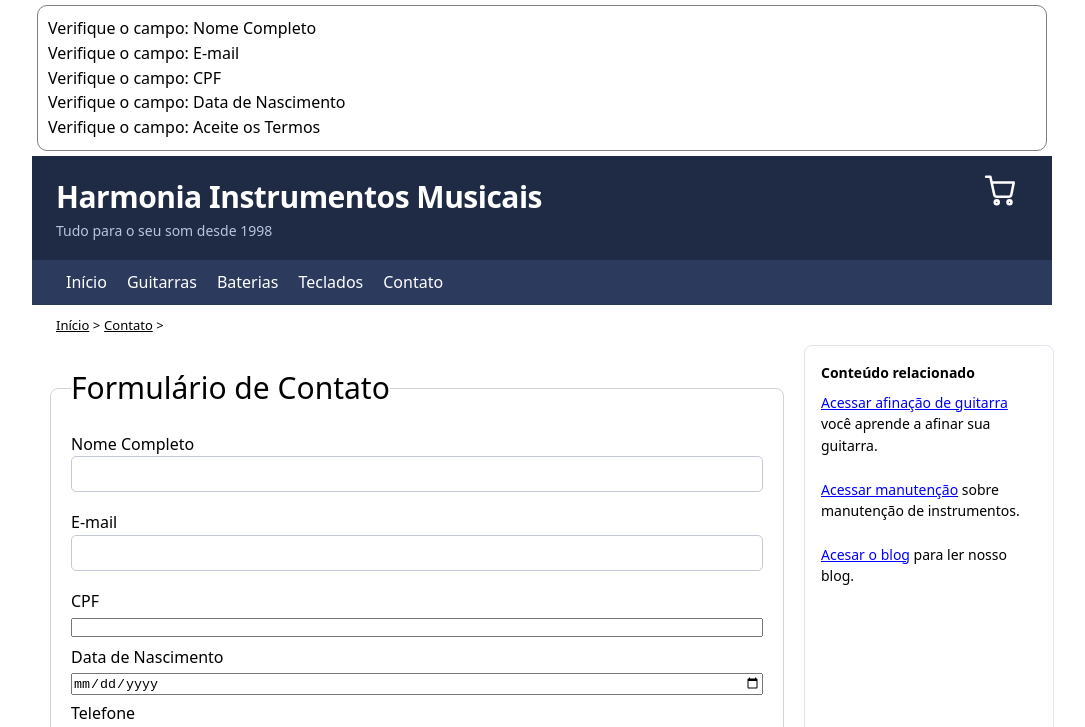
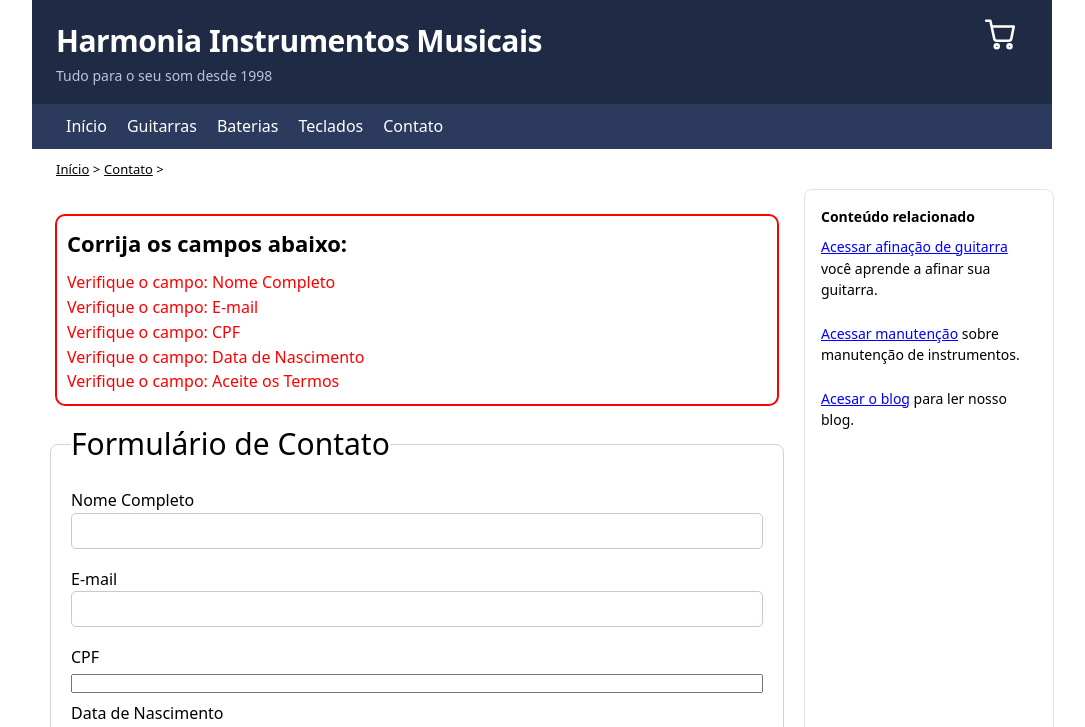
Before and after one commit to SauloDeFreitas/acessibilidade-unidade3-atividade, a plain HTML site: page contato.html in a window 1280 px wide. Both pictures are taken after a click on the button "Enviar". Shown: the top 727 px of the page, without its empty margins (98-1183 px from the left). Drawn offline with Linux system fonts and the light colour scheme.

Commit message:
correcao alerta

```diff
--- a/contato.html
+++ b/contato.html
@@ -9,9 +9,6 @@
 </head>
 <body id="bodyContato">
     <header>
-        <div role="alert" id="alertaForm">
-
-        </div>
         <div id="topo">
             <h1 class="titulo-principal">Harmonia Instrumentos Musicais</h1>
             <sub class="subtitulo">Tudo para o seu som desde 1998</sub>
@@ -36,6 +33,7 @@
     </header>
     <main id="mainContato">
         <form>
+            <div role="alert" id="alertaForm"></div>
             <fieldset id="divDadosContato">
                 <legend>Formulário de Contato</legend>
                 <div class="campo">
--- a/scripts.js
+++ b/scripts.js
@@ -47,17 +47,20 @@ function verificarCampo(campo){
     if(cam.value <= 0){
         erro.textContent = "Preencha o campo!"
         cam.setAttribute('aria-invalid', 'true')
+        cam.style.border = "2px solid red"
     }
 
     else{
         if(cam.type == "email"){
             if(!cam.checkValidity()){
                 erro.textContent = "Preencha o campo!"
+                cam.style.border = "2px solid red"
                 return
             }
         }
         erro.textContent = ""
         cam.removeAttribute('aria-invalid', 'true')
+        cam.style.border = "1px solid gray"
     }
 }
 
@@ -79,6 +82,10 @@ function verificarForm() {
 
     alerta.innerHTML = "";
     let primeiroCampoInvalido = null;
+
+    const titulo = document.createElement('h1')
+    titulo.textContent = "Corrija os campos abaixo: "
+    alerta.appendChild(titulo)
 
     campos.forEach(campo => {
         if (campo.validity.valueMissing) {
@@ -103,7 +110,6 @@ function verificarForm() {
     });
 
     if (primeiroCampoInvalido) {
-        alerta.style.display = "block";
         alerta.className = "alertaForm";
 
         alerta.setAttribute('tabindex', '-1');
@@ -111,9 +117,5 @@ function verificarForm() {
         setTimeout(() => {
             alerta.focus();
         }, 10);
-
-        setTimeout(() => {
-            alerta.style.display = "none";
-        }, 5000);
     }
 }
--- a/styles.css
+++ b/styles.css
@@ -498,20 +498,25 @@ a {
 
 .alertaForm{
   width: auto;
-  border: 1px solid gray;
+  border: 2px solid red;
   border-radius: 10px;
   margin: 5px;
   padding: 10px;
+
+  & h1{
+    font-size: 22px;
+    margin-bottom: 10px;
+  }
 }
 
 .alertaTexto{
-  color: black;
+  color: red;
   text-decoration: none;
 }
 
 .alertaTexto:hover{
     padding: 3px;
-    border: 1px solid black;
+    border: 2px solid red;
     margin: 2px;
     border-radius: 5px;
 }
```
